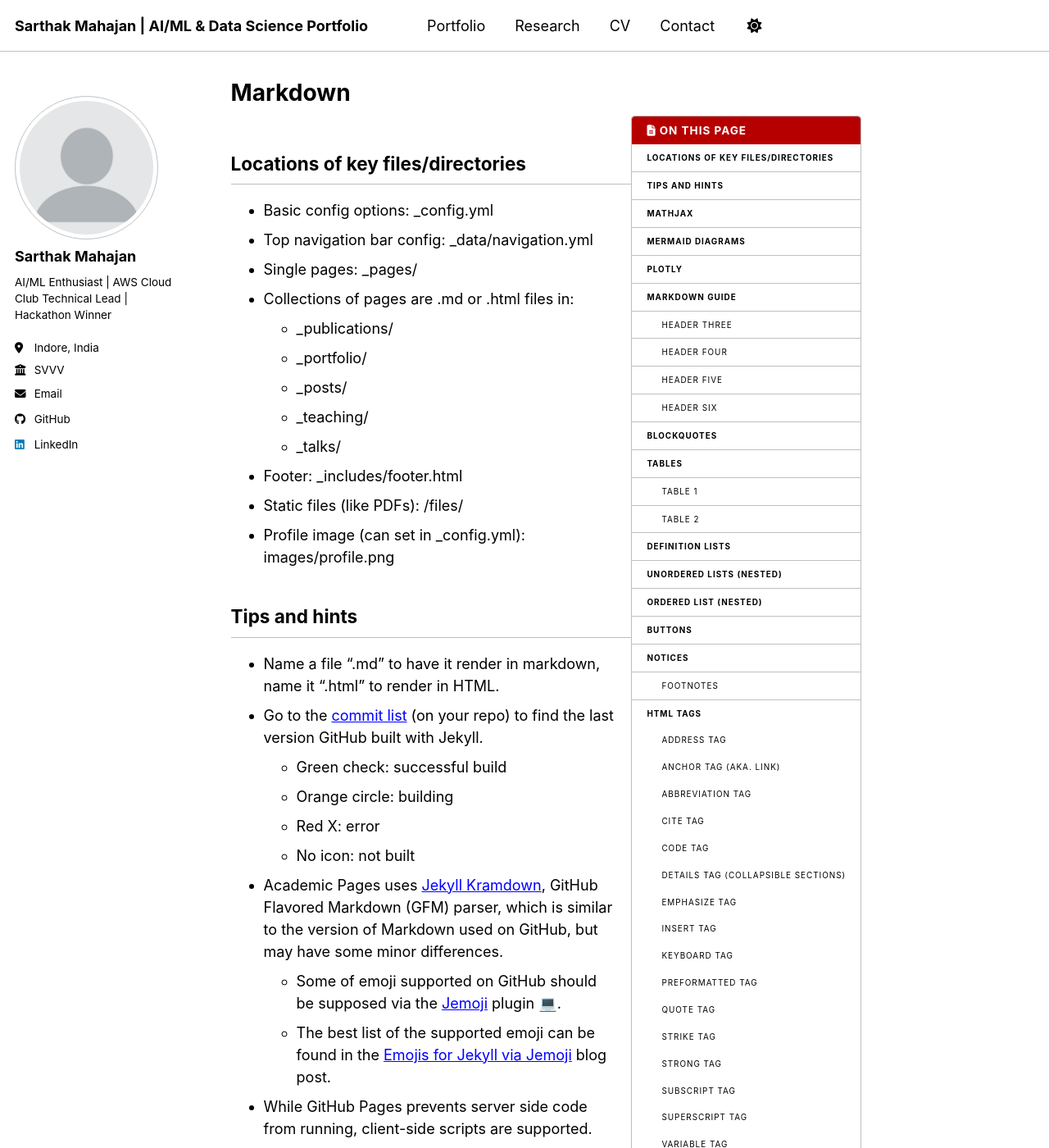
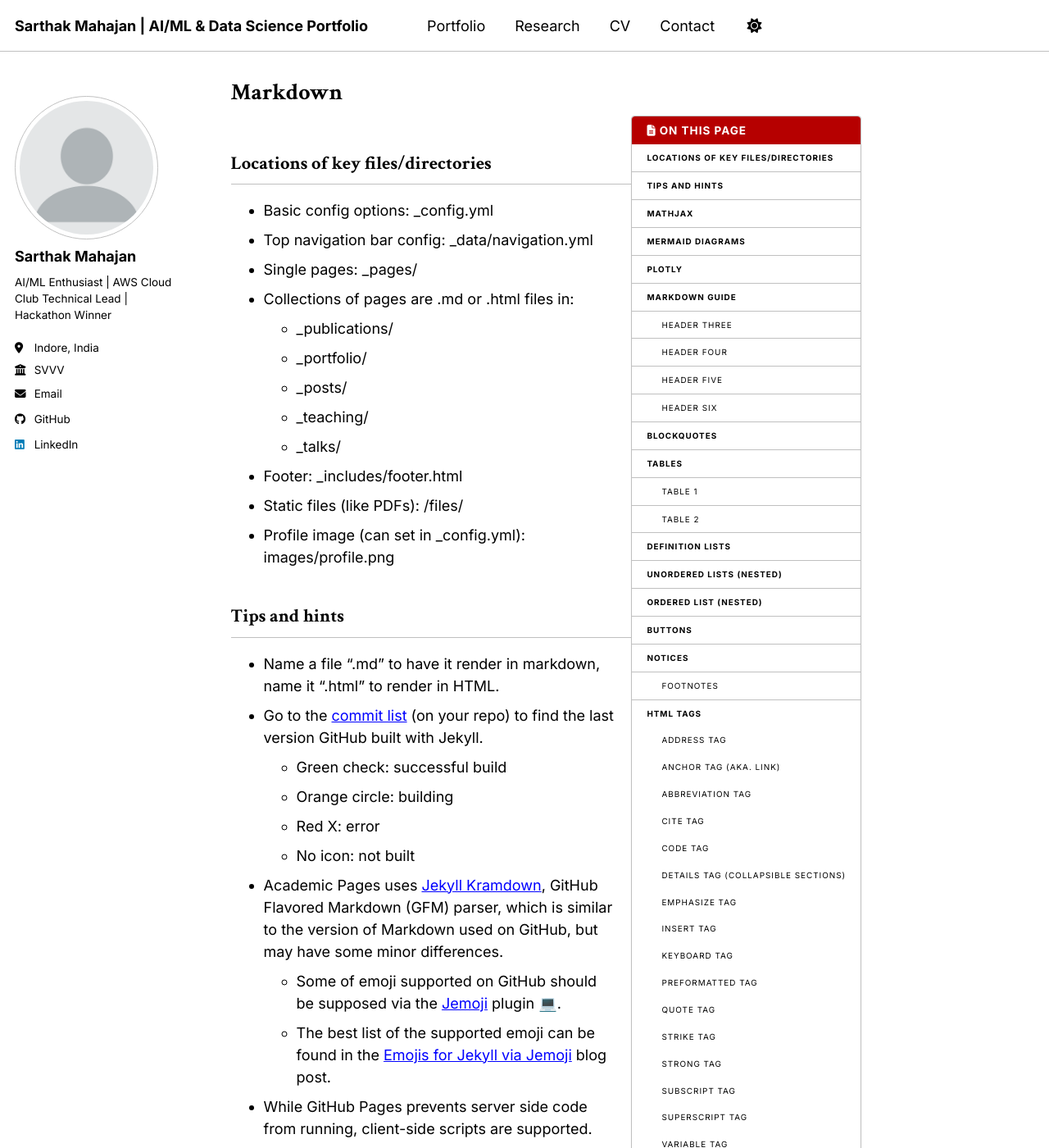
Before and after one commit to Sarthakm811/Sarthakm811.github.io, a Jekyll site: the page built from _pages/markdown.md, in a window 1280 px wide and 1400 px high. Shown: the whole window at 82% size. Built offline with Jekyll 4.4.1, drawn with Linux system fonts in a browser that asks for light colours; emoji names are drawn with the system emoji font; a script bundle is joined from its source files by our own code; library files that are not in the unit come from our copies.

Commit message:
Update typography: Add elegant serif headings and modern Inter body font

```diff
--- a/_includes/head.html
+++ b/_includes/head.html
@@ -8,6 +8,11 @@
 
 <meta name="viewport" content="width=device-width, initial-scale=1.0">
 
+<!-- Google Fonts -->
+<link rel="preconnect" href="https://fonts.googleapis.com">
+<link rel="preconnect" href="https://fonts.gstatic.com" crossorigin>
+<link href="https://fonts.googleapis.com/css2?family=Inter:wght@300;400;500;600;700&family=Crimson+Text:ital,wght@0,400;0,600;0,700;1,400&family=JetBrains+Mono:wght@400;500&display=swap" rel="stylesheet">
+
 <script>
   document.documentElement.className = document.documentElement.className.replace(/\bno-js\b/g, '') + ' js ';
 </script>
--- a/_sass/_themes.scss
+++ b/_sass/_themes.scss
@@ -7,41 +7,67 @@
    ========================================================================== */
 
 /* Used to set the size for <em> */
-$doc-font-size              : 16;
+$doc-font-size : 16;
 
 /* Paragraph indention */
-$paragraph-indent           : false; // true, false (default)
-$indent-var                 : 1.3em;
+$paragraph-indent : false; // true, false (default)
+$indent-var : 1.3em;
 
 /* System typefaces */
-$serif                      : Georgia, Times, serif;
-$sans-serif                 : -apple-system, ".SFNSText-Regular", "San Francisco", "Roboto", "Segoe UI", "Helvetica Neue", "Lucida Grande", Arial, sans-serif;
-$monospace                  : Monaco, Consolas, "Lucida Console", monospace;
+$serif : "Crimson Text",
+"Georgia",
+"Times New Roman",
+Times,
+serif;
+$sans-serif : "Inter",
+-apple-system,
+".SFNSText-Regular",
+"San Francisco",
+"Roboto",
+"Segoe UI",
+"Helvetica Neue",
+"Lucida Grande",
+Arial,
+sans-serif;
+$monospace : "JetBrains Mono",
+Monaco,
+Consolas,
+"Lucida Console",
+monospace;
 
 /* Sans serif typefaces */
-$sans-serif-narrow          : $sans-serif;
-$helvetica                  : Helvetica, "Helvetica Neue", Arial, sans-serif;
+$sans-serif-narrow : $sans-serif;
+$helvetica : Helvetica,
+"Helvetica Neue",
+Arial,
+sans-serif;
 
 /* Serif typefaces */
-$georgia                    : Georgia, serif;
-$times                      : Times, serif;
-$bodoni                     : "Bodoni MT", serif;
-$calisto                    : "Calisto MT", serif;
-$garamond                   : Garamond, serif;
+$georgia : Georgia,
+serif;
+$times : "Times New Roman",
+Times,
+serif;
+$bodoni : "Bodoni MT",
+serif;
+$calisto : "Calisto MT",
+serif;
+$garamond : Garamond,
+serif;
 
 /* Type scale */
-$type-size-1                : 2.441em;  // ~39.056px
-$type-size-2                : 1.953em;  // ~31.248px
-$type-size-3                : 1.563em;  // ~25.008px
-$type-size-4                : 1.25em;   // ~20px
-$type-size-5                : 1em;      // ~16px
-$type-size-6                : 0.75em;   // ~12px
-$type-size-7                : 0.6875em; // ~11px
-$type-size-8                : 0.625em;  // ~10px
+$type-size-1 : 2.441em; // ~39.056px
+$type-size-2 : 1.953em; // ~31.248px
+$type-size-3 : 1.563em; // ~25.008px
+$type-size-4 : 1.25em; // ~20px
+$type-size-5 : 1em; // ~16px
+$type-size-6 : 0.75em; // ~12px
+$type-size-7 : 0.6875em; // ~11px
+$type-size-8 : 0.625em; // ~10px
 
-$global-font-family         : $sans-serif;
-$header-font-family         : $sans-serif;
-$caption-font-family        : $serif;
+$global-font-family : $sans-serif;
+$header-font-family : $serif;
+$caption-font-family : $serif;
 
 /* ==========================================================================
    Breakpoints
@@ -49,19 +75,19 @@
 
 @include breakpoint-set("to ems", true);
 
-$small                      : 600px !default;
-$medium                     : 768px !default;
-$medium-wide                : 900px !default;
-$large                      : 925px !default;
-$x-large                    : 1280px !default;
+$small : 600px !default;
+$medium : 768px !default;
+$medium-wide : 900px !default;
+$large : 925px !default;
+$x-large : 1280px !default;
 
 /* ==========================================================================
    Grid
    ========================================================================== */
 
 $right-sidebar-width-narrow : auto;
-$right-sidebar-width        : auto;
-$right-sidebar-width-wide   : auto;
+$right-sidebar-width : auto;
+$right-sidebar-width-wide : auto;
 
 $susy: (
    columns: 12,
@@ -78,26 +104,26 @@
    BRAND COLORS
    ========================================================================== */
 
-$behance-color              : #1769FF;
-$bluesky-color              : #1184fe;
-$dribbble-color             : #ea4c89;
-$facebook-color             : #3b5998;
-$flickr-color               : #ff0084;
-$foursquare-color           : #0072b1;
-$google-plus-color          : #dd4b39;
-$instagram-color            : #517fa4;
-$kaggle-color               : #20c0ff;
-$lastfm-color               : #d51007;
-$linkedin-color             : #007bb6;
-$mastodon-color             : #6364ff;
-$orcid-color                : #a6ce39;
-$pinterest-color            : #cb2027;
-$rss-color                  : #fa9b39;
-$soundcloud-color           : #ff3300;
-$stackoverflow-color        : #fe7a15;
-$tumblr-color               : #32506d;
-$twitter-color              : #55acee;
-$vimeo-color                : #1ab7ea;
-$vine-color                 : #00bf8f;
-$youtube-color              : #bb0000;
-$xing-color                 : #006567;
+$behance-color : #1769FF;
+$bluesky-color : #1184fe;
+$dribbble-color : #ea4c89;
+$facebook-color : #3b5998;
+$flickr-color : #ff0084;
+$foursquare-color : #0072b1;
+$google-plus-color : #dd4b39;
+$instagram-color : #517fa4;
+$kaggle-color : #20c0ff;
+$lastfm-color : #d51007;
+$linkedin-color : #007bb6;
+$mastodon-color : #6364ff;
+$orcid-color : #a6ce39;
+$pinterest-color : #cb2027;
+$rss-color : #fa9b39;
+$soundcloud-color : #ff3300;
+$stackoverflow-color : #fe7a15;
+$tumblr-color : #32506d;
+$twitter-color : #55acee;
+$vimeo-color : #1ab7ea;
+$vine-color : #00bf8f;
+$youtube-color : #bb0000;
+$xing-color : #006567;
```
Lines whose indentation alone changed are shown as unchanged.
